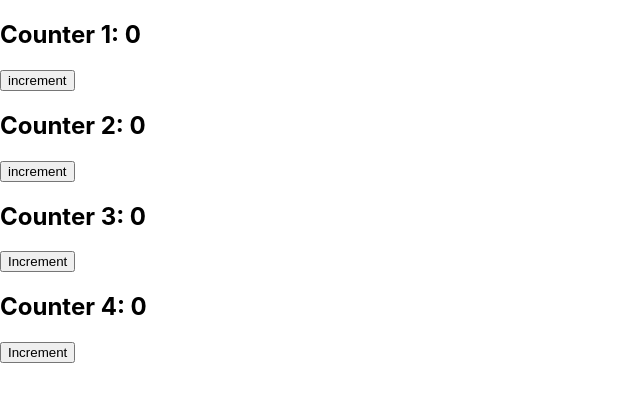
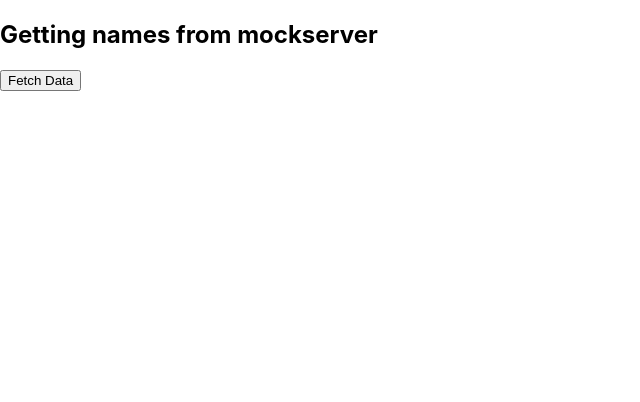
Before and after one commit to jayanth-999/my-react-app, a React (Create React App) app: page / in a window 1280 px wide. Shown: the top 402 px of the page, without its empty margins (0-640 px from the left). Built offline with nearby package versions, Linux system fonts and the light colour scheme.

Commit message:
challeng-8 completed

```diff
--- a/package.json
+++ b/package.json
@@ -6,6 +6,7 @@
     "@testing-library/jest-dom": "^5.16.5",
     "@testing-library/react": "^13.4.0",
     "@testing-library/user-event": "^13.5.0",
+    "axios": "^1.3.5",
     "react": "^18.2.0",
     "react-dom": "^18.2.0",
     "react-scripts": "5.0.1",
--- a/src/components/Counter1.jsx
+++ /dev/null
@@ -1,33 +0,0 @@
-import { Component } from "react";
-import IncrementCounter from "./HigherOrderComponent";
-
-
-class Counter1 extends Component {
-    constructor(props) {
-        super(props)
-        this.state = {
-            hasError: false
-        }
-    }
-    static getDerivedStateFromError(error) {
-        return { hasError: true }
-    }
-    componentDidCatch(error, info) {
-        console.log("Error in Counter1:", error)
-        console.log("info :", info.Component)
-    }
-    render() {
-        if (this.state.hasError) {
-            return <p>Something went wrong in Counter1 component.</p>;
-        }
-        return (
-            <div>
-                <h2>Counter 1: {this.props.count}</h2>
-                <button onClick={this.props.IncrementCount}>increment</button>
-            </div>
-        )
-    }
-}
-
-
-export default IncrementCounter(Counter1)
--- a/src/components/Counter3.jsx
+++ /dev/null
@@ -1,19 +0,0 @@
-import { Component } from "react";
-
-class Counter3 extends Component{
-    state={
-        count:0
-    }
-    Increment=()=>{
-        this.setState((prevState)=>({count:prevState.count+1}))
-    }
-    render(){
-        return (
-            <div>
-                {this.props.render(this.state.count,this.Increment)}
-            </div>
-        )
-    }
-}
-
-export default Counter3;
--- a/src/components/Counter4.jsx
+++ /dev/null
@@ -1,19 +0,0 @@
-import { Component } from "react";
-
-class Counter4 extends Component{
-    state={
-        count:0
-    }
-    Increment=()=>{
-        this.setState((prevState)=>({count:prevState.count+1}))
-    }
-    render(){
-        return (
-            <div>
-                {this.props.render(this.state.count,this.Increment)}
-            </div>
-        )
-    }
-}
-
-export default Counter4;
--- /dev/null
+++ b/src/components/GetApi.jsx
@@ -0,0 +1,44 @@
+import axios from 'axios';
+import { Component } from 'react';
+
+class GetApi extends Component {
+    state = { data: [] }
+
+
+    fetchData = async () => {
+        const response = await axios.get('https://jsonplaceholder.typicode.com/users');
+        this.setState({ data: response.data });
+    }
+
+
+    postData = (item) => {
+        axios.post('https://jsonplaceholder.typicode.com/users', item)
+            .then(response => {
+                console.log(response);
+            })
+            .catch(error => {
+                console.log(error);
+            });
+    }
+
+    render() {
+        const { data } = this.state;
+
+        return (
+            <div>
+                <h2>Getting names from mockserver</h2>
+                <button onClick={this.fetchData}>Fetch Data</button>
+                <ul>
+                    {data.map((item) =>
+                        <li key={item.id}>
+                            {item.name}-
+                            <button onClick={() => this.postData(item)}>Send Data</button>
+                        </li>
+                    )}
+                </ul>
+            </div>
+        );
+    }
+}
+
+export default GetApi;
--- a/src/components/HigherOrderComponent.jsx
+++ /dev/null
@@ -1,26 +0,0 @@
-import React, { Component } from "react";
-
-const IncrementCounter = (WrappedComonent) => {
-    class WithIncrementCounter extends Component {
-        constructor(props) {
-            super(props);
-            this.state = {
-                count: 0
-            }
-            this.IncrementCount = this.IncrementCount.bind(this);
-        }
-        IncrementCount() {
-            this.setState(
-                (prevState) => ({ count: prevState.count + 1 })
-            );
-        }
-        render() {
-            return (
-                <WrappedComonent IncrementCount={this.IncrementCount} count={this.state.count} />
-            )
-        }
-    }
-    return WithIncrementCounter;
-}
-
-export default IncrementCounter;
--- a/src/components/RenderingProps.jsx
+++ /dev/null
@@ -1,30 +0,0 @@
-import { Component } from "react";
-import Counter3 from "./Counter3";
-import Counter4 from "./Counter4";
-
-class RenderingProps extends Component {
-    render() {
-        return (
-            <div>
-                <div>
-                    <Counter3 render={(count, Increment) => (
-                        <div>
-                            <h2>Counter 3: {count}</h2>
-                            <button onClick={Increment}>Increment</button>
-                        </div>
-                    )} />
-                </div>
-                <div>
-                    <Counter4 render={(count, Increment) => (
-                        <div>
-                            <h2>Counter 4: {count}</h2>
-                            <button onClick={Increment}>Increment</button>
-                        </div>
-                    )} />
-                </div>
-            </div>
-        )
-    }
-}
-
-export default RenderingProps
--- a/src/components/counter2.jsx
+++ /dev/null
@@ -1,16 +0,0 @@
-import { Component } from "react";
-import IncrementCounter from "./HigherOrderComponent";
-
-class Counter2 extends Component {
-    render() {
-        return (
-            <div>
-                <h2>Counter 2: {this.props.count}</h2>
-                <button onClick={this.props.IncrementCount}>increment</button>
-
-            </div>
-        )
-    }
-}
-
-export default IncrementCounter(Counter2)
--- a/src/index.js
+++ b/src/index.js
@@ -1,9 +1,7 @@
 import React from 'react';
 import ReactDOM from 'react-dom/client';
 import './index.css';
-import Counter1 from './components/Counter1';
-import Counter2 from './components/counter2';
-import RenderingProps from './components/RenderingProps';
+import GetApi from './components/GetApi';
 // import App from './App';
 
 
@@ -12,8 +10,6 @@ const root = ReactDOM.createRoot(document.getElementById('root'));
 root.render(
   <>
     {/* <App/> */}
-    <Counter1 />
-    <Counter2 />
-    <RenderingProps/>
+    <GetApi/>
   </>
 );
```
Also changed, not shown: 1 other file (tests, documents, lock files or other folders).
